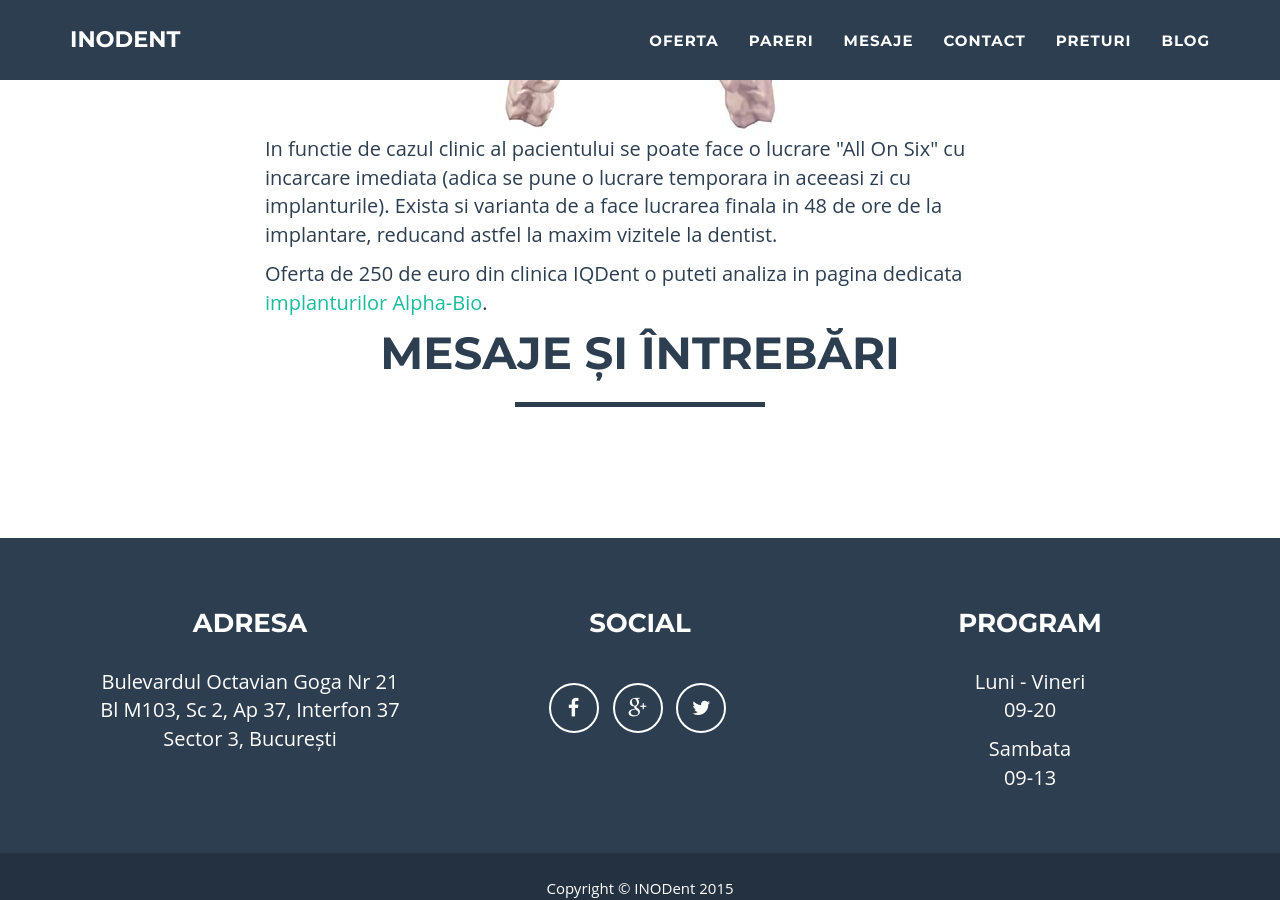
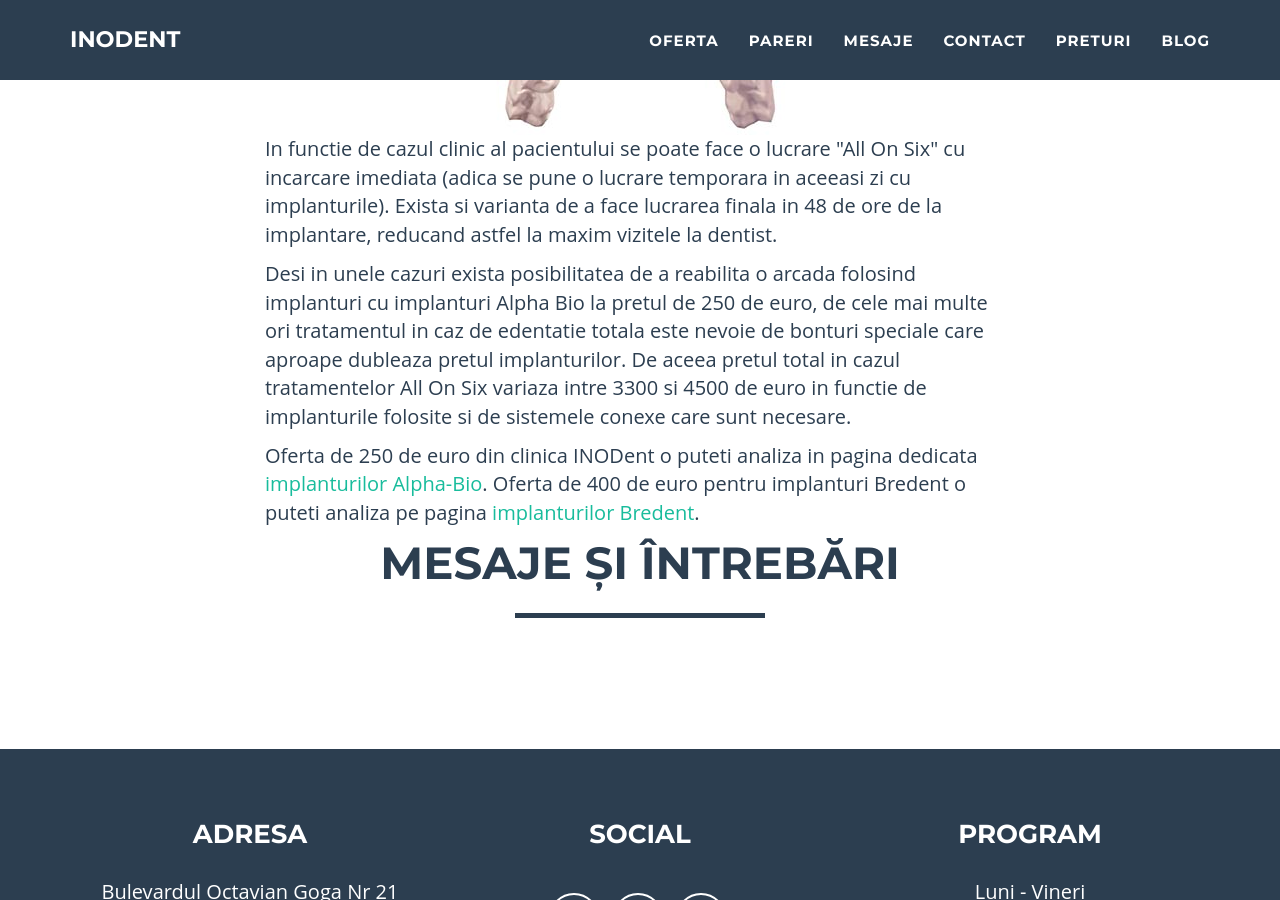
Before and after one commit to littledentgopo/offerdent, a Jekyll site: the page built from _posts/2017-05-04-cat-costa-implant-dentar-toata-gura.html, in a window 1280 px wide and 900 px high, scrolled down 1637 px. Built offline with Jekyll 4.4.1, drawn with Linux system fonts in a browser that asks for light colours; comment, search, counter and statistics services are not loaded.

Commit message:
3300 - 4500 all on six

```diff
--- a/_posts/2017-05-04-cat-costa-implant-dentar-toata-gura.html
+++ b/_posts/2017-05-04-cat-costa-implant-dentar-toata-gura.html
@@ -24,7 +24,9 @@ Solutia de implant dentar total este necesara pentru pacientii cu edentatie tota
 In functie de cazul clinic al pacientului se poate face o lucrare "All On Six" cu incarcare imediata (adica se pune o lucrare temporara in aceeasi zi cu implanturile). Exista si varianta de a face lucrarea finala in 48 de ore de la implantare, reducand astfel la maxim vizitele la dentist.
 </p>
 
+<p>Desi in unele cazuri exista posibilitatea de a reabilita o arcada folosind implanturi cu implanturi Alpha Bio la pretul de 250 de euro, de cele mai multe ori tratamentul in caz de edentatie totala este nevoie de bonturi speciale care aproape  dubleaza pretul implanturilor. De aceea pretul total in cazul tratamentelor All On Six variaza intre 3300 si 4500 de euro in functie de implanturile folosite si de sistemele conexe care sunt necesare.</p>
+
 
 <p>
-Oferta de 250 de euro din clinica IQDent o puteti analiza in pagina dedicata <a href="/promotie-alphabio.html">implanturilor Alpha-Bio</a>.
+Oferta de 250 de euro din clinica {{site.newname}} o puteti analiza in pagina dedicata <a href="/promotie-alphabio.html">implanturilor Alpha-Bio</a>. Oferta de 400 de euro pentru implanturi Bredent o puteti analiza pe pagina <a href="/promotie-bredent.html">implanturilor Bredent</a>.
 </p>
```
